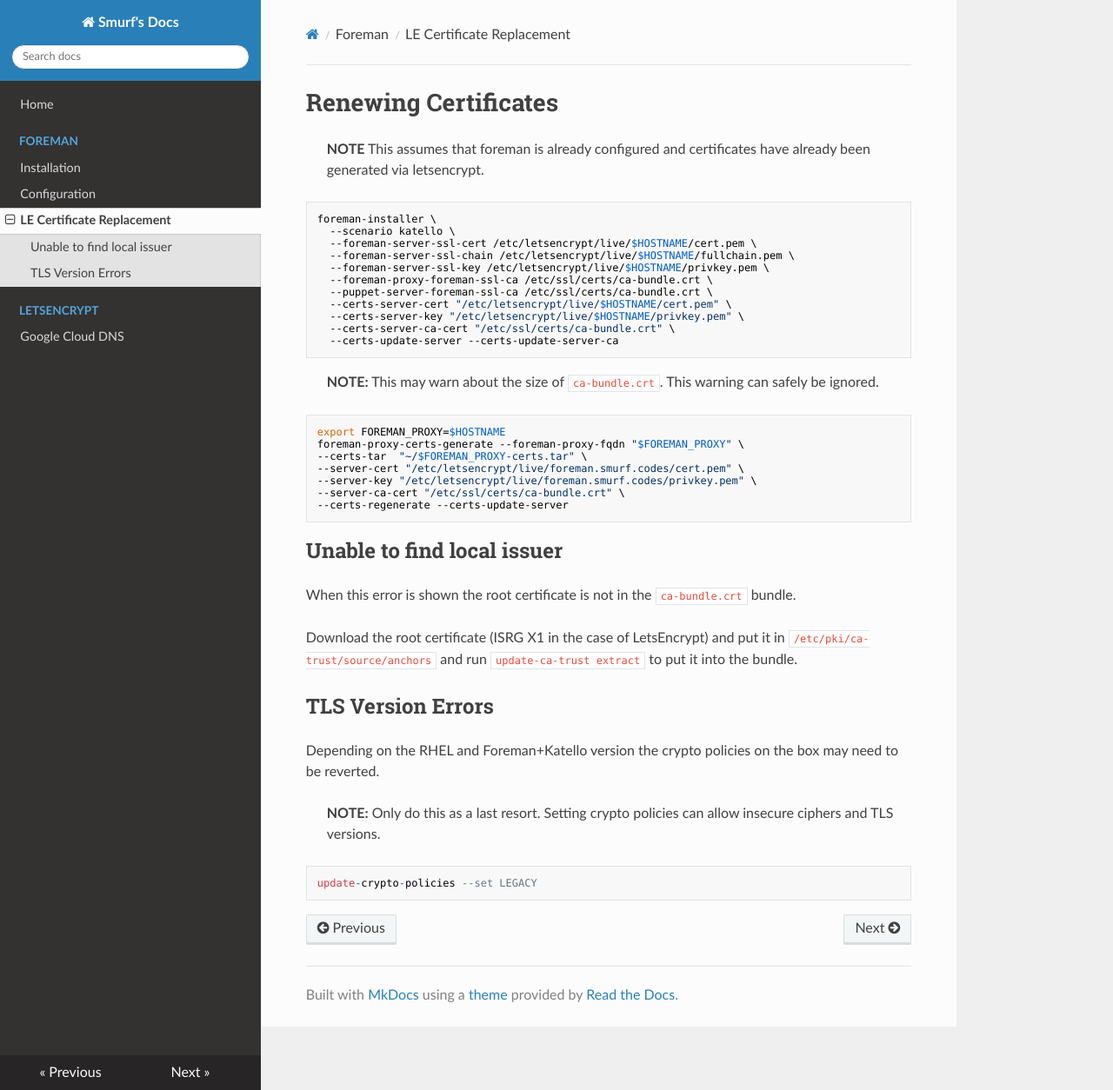
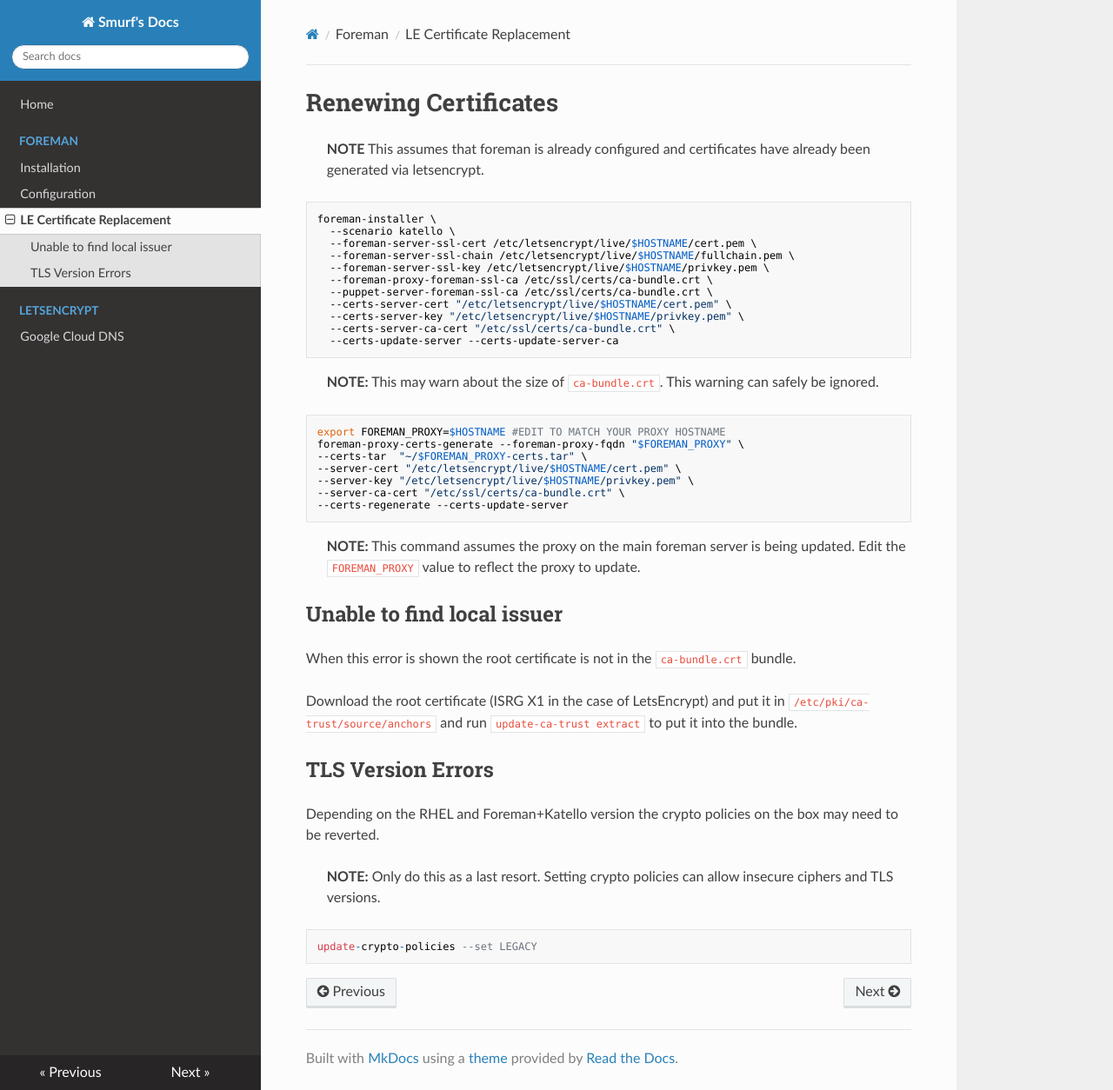
Before and after one commit to Smurf/smurf-docs, an MkDocs documentation site: the page built from docs/foreman/renew-certs.md, in a window 1280 px wide and 1254 px high. Shown: the whole window at 87% size. Built offline with MkDocs 1.6.1, drawn with Linux system fonts in a browser that asks for light colours; nearby versions of some CDN libraries.

Commit message:
Remove fqdn, add env var

````diff
--- a/docs/foreman/renew-certs.md
+++ b/docs/foreman/renew-certs.md
@@ -19,14 +19,16 @@ foreman-installer \
 > **NOTE:** This may warn about the size of `ca-bundle.crt`. This warning can safely be ignored.
 
 ```
-export FOREMAN_PROXY=$HOSTNAME
+export FOREMAN_PROXY=$HOSTNAME #EDIT TO MATCH YOUR PROXY HOSTNAME
 foreman-proxy-certs-generate --foreman-proxy-fqdn "$FOREMAN_PROXY" \
 --certs-tar  "~/$FOREMAN_PROXY-certs.tar" \
---server-cert "/etc/letsencrypt/live/foreman.smurf.codes/cert.pem" \
---server-key "/etc/letsencrypt/live/foreman.smurf.codes/privkey.pem" \
+--server-cert "/etc/letsencrypt/live/$HOSTNAME/cert.pem" \
+--server-key "/etc/letsencrypt/live/$HOSTNAME/privkey.pem" \
 --server-ca-cert "/etc/ssl/certs/ca-bundle.crt" \
 --certs-regenerate --certs-update-server
 ```
+
+> **NOTE:** This command assumes the proxy on the main foreman server is being updated. Edit the `FOREMAN_PROXY` value to reflect the proxy to update.
 
 ## Unable to find local issuer
 
````
